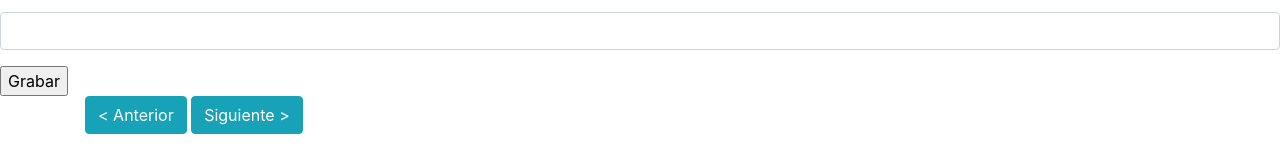
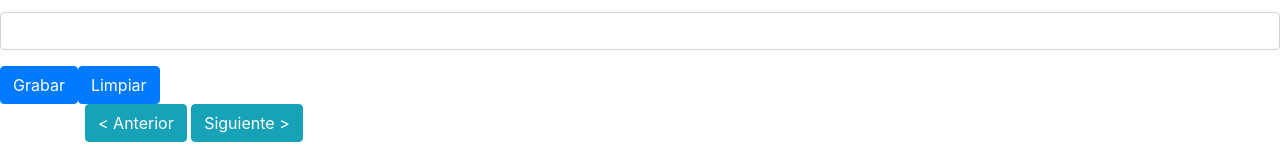
Before and after one commit to juliscrep/angular-primer-proyecto, an Angular app: page /cargaArticulos in a window 1280 px wide. Shown: the part 782-938 px from the top of the page. Built offline with nearby package versions, Linux system fonts and the light colour scheme.

Commit message:
1 file modified

```diff
--- a/src/app/articulos-carga/articulos-carga.component.html
+++ b/src/app/articulos-carga/articulos-carga.component.html
@@ -10,7 +10,8 @@
 <input type="text" class="form-control" formControlName="Nombre" aria-describedby="helpNom" placeholder=" ">
 <small id="helpNom" class="" *ngIf="fg.controls.Nombre.invalid &&(fg.controls.Nombre.dirty || fg.controls.Nombre.touched)">Nombre de familia</small>
 </div>
-
-<input type="button" (click)="grabar()" value="Grabar">
-
+<div>
+<input type="button"  class="btn btn-primary" value="" (click)="grabar()" value="Grabar" [disabled]="!fg.valid?'disabled': ''">
+<input type="button" class="btn btn-primary" value="" (click)="limpiar()" value="Limpiar">
+</div>
 </form>
```
